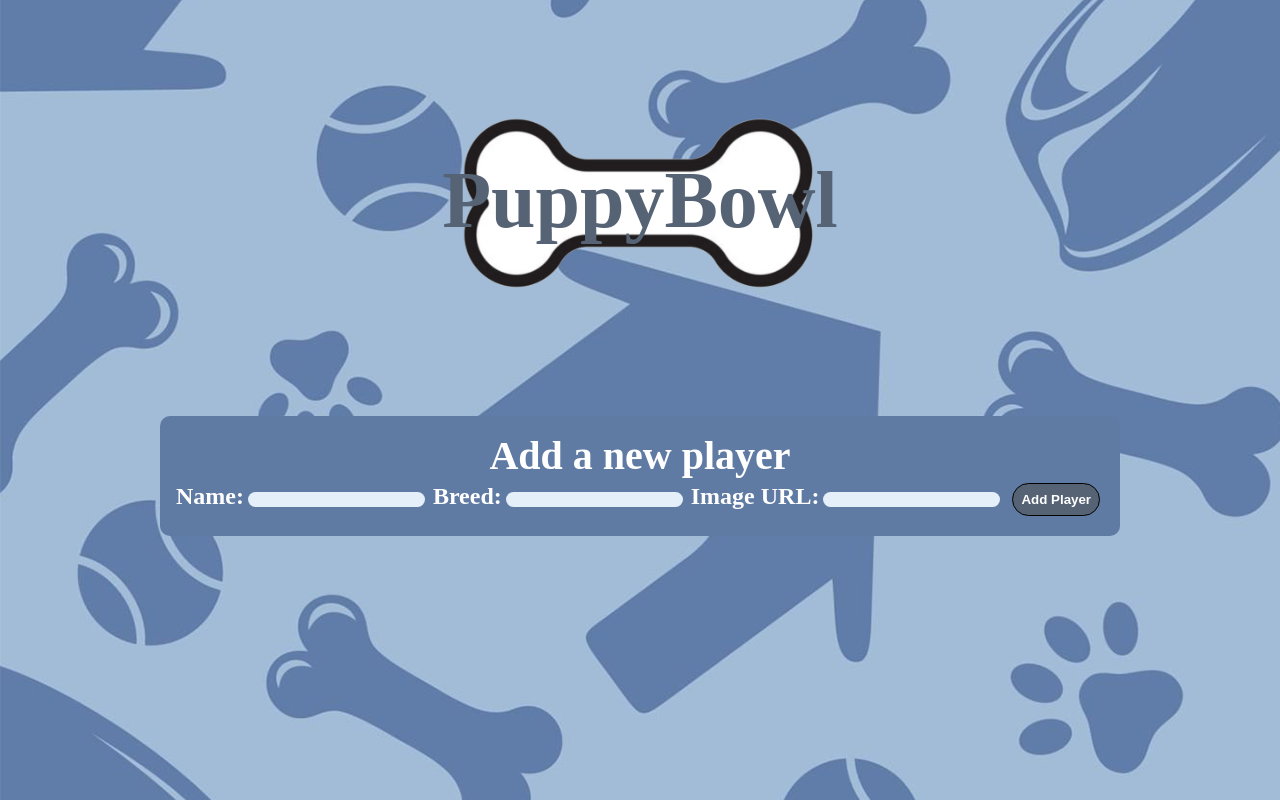
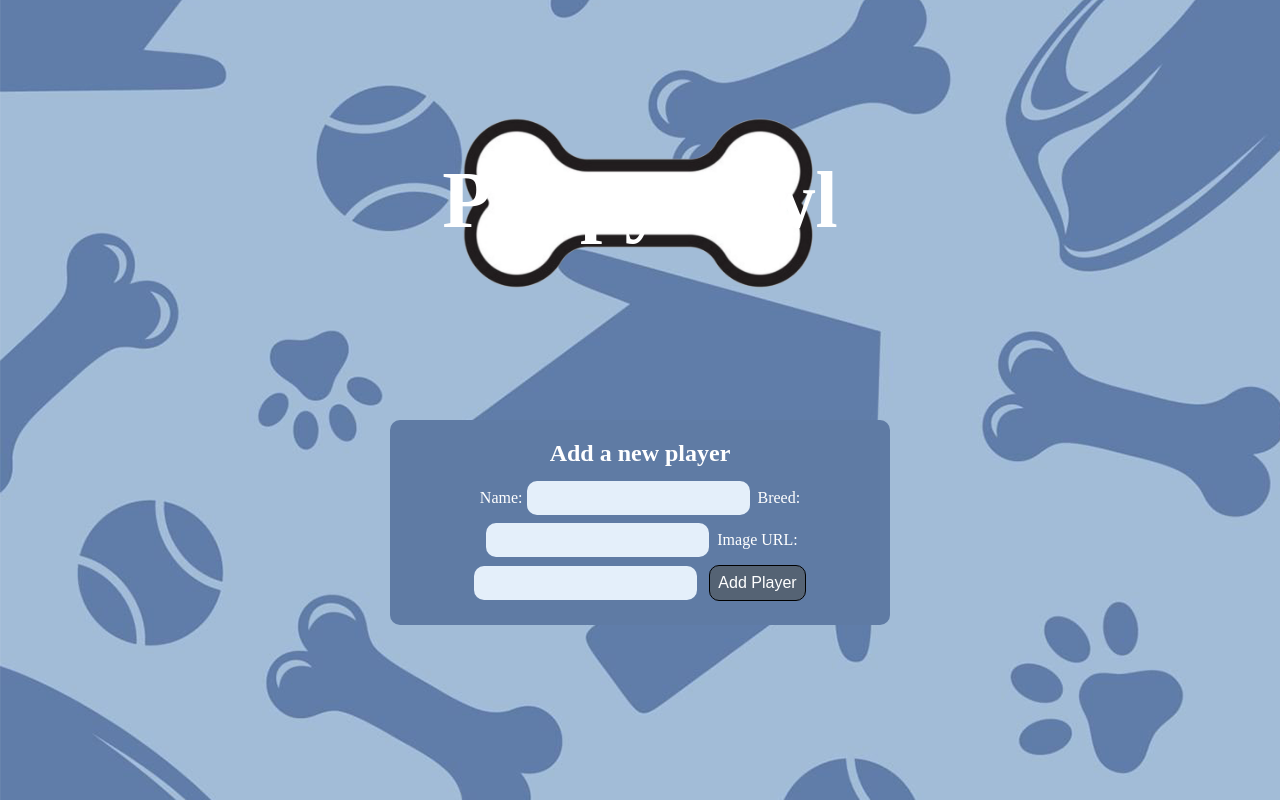
Before and after one commit to MikeyJaay/Career-Sim-Unit2.PuppyBowl.Starter, a plain HTML site: page index.html in a window 1280 px wide. Drawn offline with Linux system fonts and the light colour scheme; no server answers.

Commit message:
condensing CSS for simplicity practice

```diff
--- /dev/null
+++ b/backup.css
@@ -0,0 +1,121 @@
+body {
+    background-image: url("/Photos/PB-Vector-BG.png");
+    background-size: auto;
+    text-align: center;
+  }
+
+  * {
+    padding: 0;
+    margin: 0;
+    box-sizing: border-box;
+  }
+
+  h1 {
+    color: #556374;
+    font-size: 5rem;
+    margin: 0;
+    padding: 0;
+  }
+
+  #title-h1 {
+    background-image: url(/Photos/bone.png);
+    border-radius: 50px;
+    width: 100%;
+    height: 400px; /* Adjust based on your needs */
+    background-position: center;
+    background-size: 30%; /* or adjust as needed */
+    background-repeat: no-repeat;
+    display: flex; /* Use flexbox to center the h1 text */
+    justify-content: center; /* Center horizontally */
+    align-items: center; /* Center vertically */
+  }
+
+  h2 {
+    color: white;
+    font-size: 2rem;
+  }
+
+  h3 {
+    color: snow;
+  }
+
+  p {
+    color: grey;
+  }
+
+  img {
+    max-width: 14rem;
+    place-self: center;
+    border-radius: 5rem;
+  }
+
+  #all-players-container {
+    display: grid;
+    justify-content: center;
+    grid-template-columns: auto auto auto auto;
+    grid-auto-columns: min-content;
+    column-gap: 5vw;
+  }
+  div.player {
+    display: flex;
+    flex-direction: column;
+    justify-content: space-between;
+    background-color: #7d98bd;
+    border-radius: 40px;
+    width: 20rem;
+    margin: 1rem;
+    padding: 0.75rem;
+    align-content: center;
+  }
+
+  div.player:hover {
+    transform: scale(1.1);
+  }
+
+  #new-player-form {
+    display: grid;
+  }
+
+  .form {
+    box-sizing: border-box;
+    align-content: center;
+    text-align: center;
+    place-self: center;
+    flex-direction: column;
+    margin: 1rem;
+    background-color: #5f7ba4;
+    border-radius: 10px;
+    padding: 1rem;
+  }
+
+  .form > h2 {
+    font-size: 2.5rem;
+  }
+
+  input {
+    margin: 0.25rem;
+    border-radius: 10px;
+    border: none;
+    background-color: #e4effa;
+  }
+
+  label {
+    color: white;
+    font-size: 1.5rem;
+    font-weight: 600;
+  }
+
+  button {
+    border: 1px solid black;
+    border-radius: 2.5rem;
+    padding: 0.5rem;
+    margin: 0.25rem;
+    cursor: pointer;
+    font-weight: 600;
+    color: white;
+    background-color: #556374;
+  }
+
+  button:hover {
+    background-color: #5f7ba4;
+  }
--- a/style.css
+++ b/style.css
@@ -1,15 +1,10 @@
-body {
-  background-image: url("/Photos/PB-Vector-BG.png");
-  background-size: auto;
-  text-align: center;
+:root {
+  --main-color: #556374; /* Main color for text and buttons */
+  --secondary-color: #5f7ba4; /* Secondary color for form background and button hover */
+  --player-bg-color: #7d98bd; /* Background color for player cards */
+  --text-color: white; /* Color for text elements */
+  --input-bg-color: #e4effa; /* Background color for input fields */
 }
-
-/* html {
-  --beige: white;
-  --khaki: #5F7BA4;
-  --fern: #9dbc98;
-  : #556374;
-} */
 
 * {
   padding: 0;
@@ -17,37 +12,31 @@ body {
   box-sizing: border-box;
 }
 
+body {
+  background-image: url("/Photos/PB-Vector-BG.png");
+  background-size: auto;
+  text-align: center;
+  display: flex;
+  flex-direction: column;
+  align-items: center; /* Centers children horizontally */
+}
+
+h1, h2, h3, p, label {
+  color: var(--text-color);
+}
+
 h1 {
-  color: #556374;
   font-size: 5rem;
-  margin: 0;
-  padding: 0;
 }
 
 #title-h1 {
-  background-image: url(/Photos/bone.png);
+  background: url(/Photos/bone.png) center / 30% no-repeat;
   border-radius: 50px;
   width: 100%;
-  height: 400px; /* Adjust based on your needs */
-  background-position: center;
-  background-size: 30%; /* or adjust as needed */
-  background-repeat: no-repeat;
-  display: flex; /* Use flexbox to center the h1 text */
-  justify-content: center; /* Center horizontally */
-  align-items: center; /* Center vertically */
-}
-
-h2 {
-  color: white;
-  font-size: 2rem;
-}
-
-h3 {
-  color: snow;
-}
-
-p {
-  color: grey;
+  height: 400px;
+  display: flex;
+  justify-content: center;
+  align-items: center;
 }
 
 img {
@@ -58,71 +47,60 @@ img {
 
 #all-players-container {
   display: grid;
-  justify-content: center;
-  grid-template-columns: auto auto auto auto;
-  grid-auto-columns: min-content;
-  column-gap: 5vw;
+  grid-template-columns: repeat(auto-fill, minmax(250px, 1fr));
+  gap: 20px;
+  width: 100%;
+  max-width: 1200px; /* Adjust based on your layout needs */
+  margin: 0 auto; /* Ensures the grid is centered */
 }
+
 div.player {
+  background-color: var(--player-bg-color);
+  border-radius: 40px;
+  padding: 20px;
   display: flex;
   flex-direction: column;
   justify-content: space-between;
-  background-color: #7d98bd;
-  border-radius: 40px;
-  width: 20rem;
-  margin: 1rem;
-  padding: 0.75rem;
-  align-content: center;
+  box-shadow: 0 4px 8px rgba(0,0,0,0.1);
+  transition: transform 0.3s ease;
 }
 
 div.player:hover {
-  transform: scale(1.1);
+  transform: scale(1.05);
 }
 
 #new-player-form {
-  display: grid;
+  max-width: 500px;
+  margin: 20px auto;
+  padding: 20px;
+  background-color: var(--secondary-color);
+  border-radius: 10px;
 }
 
 .form {
-  box-sizing: border-box;
-  align-content: center;
-  text-align: center;
-  place-self: center;
-  flex-direction: column;
-  margin: 1rem;
-  background-color: #5f7ba4;
-  border-radius: 10px;
-  padding: 1rem;
+  display: grid;
+  gap: 10px;
 }
 
-.form > h2 {
-  font-size: 2.5rem;
+input, button {
+  font-size: 1rem;
+  margin: 0.25rem;
+  border-radius: 10px;
+  border: none;
+  padding: 0.5rem;
 }
 
 input {
-  margin: 0.25rem;
-  border-radius: 10px;
-  border: none;
-  background-color: #e4effa;
-}
-
-label {
-  color: white;
-  font-size: 1.5rem;
-  font-weight: 600;
+  background-color: var(--input-bg-color);
 }
 
 button {
   border: 1px solid black;
-  border-radius: 2.5rem;
-  padding: 0.5rem;
-  margin: 0.25rem;
-  cursor: pointer;
-  font-weight: 600;
-  color: white;
-  background-color: #556374;
+  color: var(--text-color);
+  background-color: var(--main-color);
+  transition: background-color 0.3s ease;
 }
 
 button:hover {
-  background-color: #5f7ba4;
+  background-color: var(--secondary-color);
 }
```
